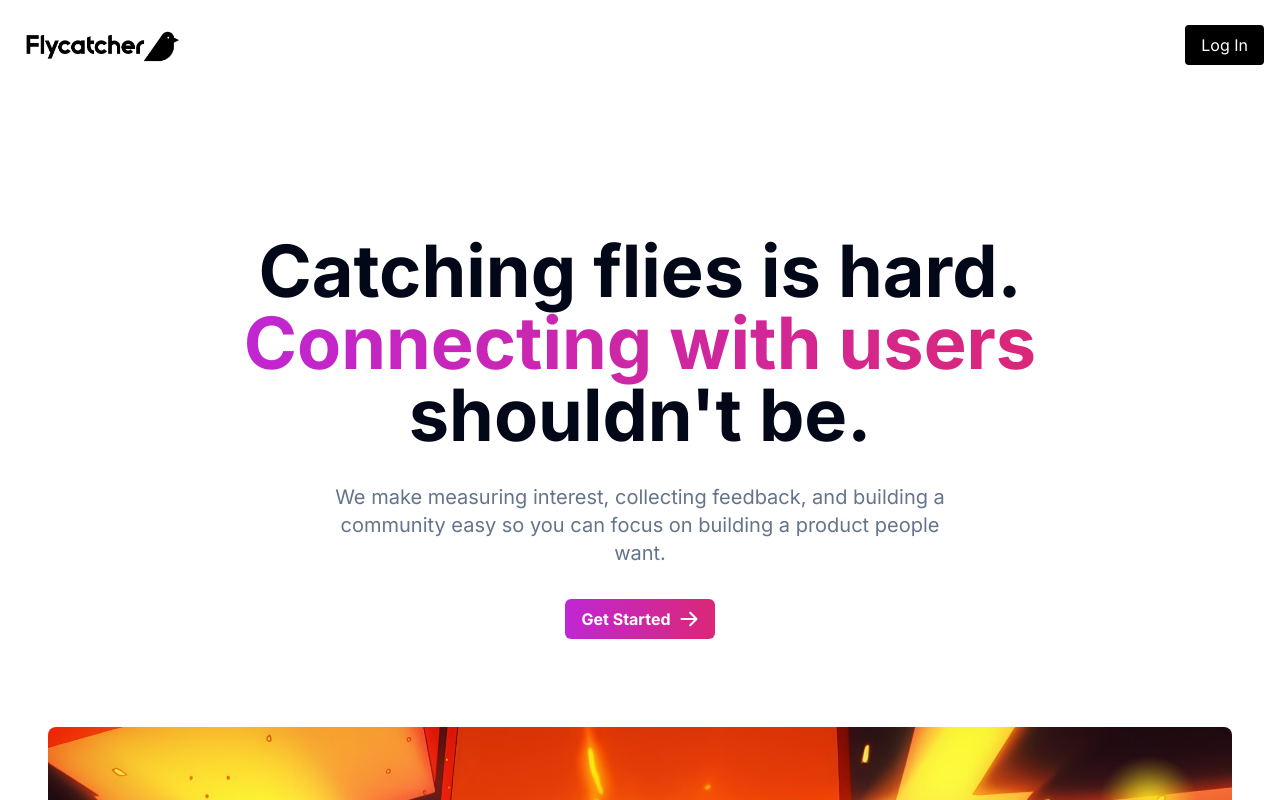
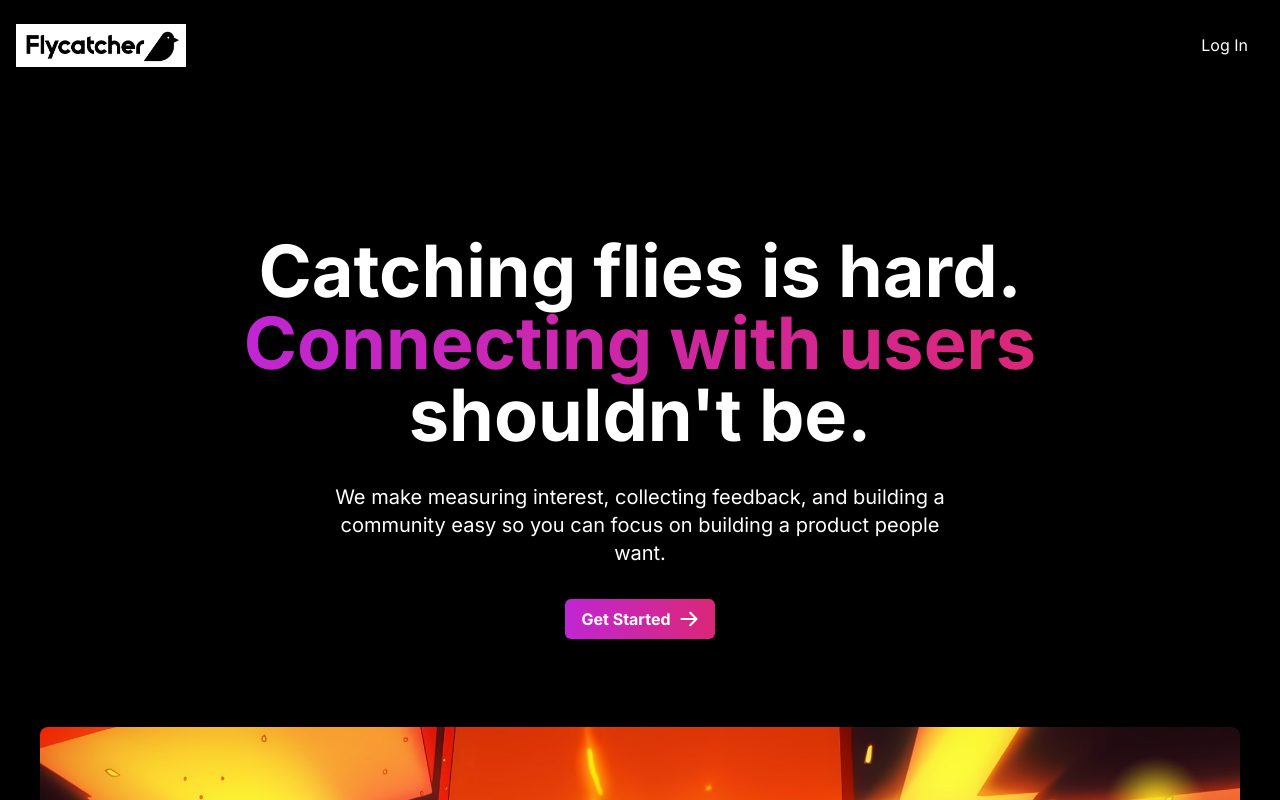
Before and after one commit to Kickblip/flycatcher, a Next.js app: page / in a window 1280 px wide. Shown: the top 800 px of the page. Built offline with nearby package versions, Linux system fonts and the light colour scheme; no server answers.

Commit message:
forgot some files for the last commit

```diff
--- a/app/globals.css
+++ b/app/globals.css
@@ -2,75 +2,25 @@
 @tailwind components;
 @tailwind utilities;
 
-  @layer base {
 :root {
-      --background: 0 0% 100%;
-      --foreground: 222.2 84% 4.9%;
-
-      --card: 0 0% 100%;
-      --card-foreground: 222.2 84% 4.9%;
-
-      --popover: 0 0% 100%;
-      --popover-foreground: 222.2 84% 4.9%;
-
-      --primary: 222.2 47.4% 11.2%;
-      --primary-foreground: 210 40% 98%;
-
-      --secondary: 210 40% 96.1%;
-      --secondary-foreground: 222.2 47.4% 11.2%;
-
-      --muted: 210 40% 96.1%;
-      --muted-foreground: 215.4 16.3% 46.9%;
-
-      --accent: 210 40% 96.1%;
-      --accent-foreground: 222.2 47.4% 11.2%;
-
-      --destructive: 0 84.2% 60.2%;
-      --destructive-foreground: 210 40% 98%;
-
-      --border: 214.3 31.8% 91.4%;
-      --input: 214.3 31.8% 91.4%;
-      --ring: 222.2 84% 4.9%;
-
-      --radius: 0.5rem;
+  --foreground-rgb: 0, 0, 0;
 }
 
-    .dark {
-      --background: 222.2 84% 4.9%;
-      --foreground: 210 40% 98%;
-
-      --card: 222.2 84% 4.9%;
-      --card-foreground: 210 40% 98%;
-
-      --popover: 222.2 84% 4.9%;
-      --popover-foreground: 210 40% 98%;
-
-      --primary: 210 40% 98%;
-      --primary-foreground: 222.2 47.4% 11.2%;
-
-      --secondary: 217.2 32.6% 17.5%;
-      --secondary-foreground: 210 40% 98%;
-
-      --muted: 217.2 32.6% 17.5%;
-      --muted-foreground: 215 20.2% 65.1%;
-
-      --accent: 217.2 32.6% 17.5%;
-      --accent-foreground: 210 40% 98%;
-
-      --destructive: 0 62.8% 30.6%;
-      --destructive-foreground: 210 40% 98%;
-
-      --border: 217.2 32.6% 17.5%;
-      --input: 217.2 32.6% 17.5%;
-      --ring: 212.7 26.8% 83.9%;
+@media (prefers-color-scheme: light) {
+  :root {
+    --foreground-rgb: 255, 255, 255;
+    --background-start-rgb: 0, 0, 0;
+    --background-end-rgb: 0, 0, 0;
   }
 }
 
-  @layer base {
-    * {
-      @apply border-border;
+body {
+  color: rgb(var(--foreground-rgb));
+  background: linear-gradient(to bottom, transparent, rgb(var(--background-end-rgb))) rgb(var(--background-start-rgb));
 }
-    body {
-      @apply bg-background text-foreground;
+
+@layer utilities {
+  .text-balance {
+    text-wrap: balance;
   }
 }
--- a/lib/utils.ts
+++ /dev/null
@@ -1,6 +0,0 @@
-import { type ClassValue, clsx } from "clsx"
-import { twMerge } from "tailwind-merge"
-
-export function cn(...inputs: ClassValue[]) {
-  return twMerge(clsx(inputs))
-}
--- a/tailwind.config.ts
+++ b/tailwind.config.ts
@@ -1,80 +1,15 @@
 import type { Config } from "tailwindcss"
 
-const config = {
-  darkMode: ["class"],
-  content: [
-    './pages/**/*.{ts,tsx}',
-    './components/**/*.{ts,tsx}',
-    './app/**/*.{ts,tsx}',
-    './src/**/*.{ts,tsx}',
-	],
-  prefix: "",
+const config: Config = {
+  content: ["./pages/**/*.{js,ts,jsx,tsx,mdx}", "./components/**/*.{js,ts,jsx,tsx,mdx}", "./app/**/*.{js,ts,jsx,tsx,mdx}"],
   theme: {
-    container: {
-      center: true,
-      padding: "2rem",
-      screens: {
-        "2xl": "1400px",
-      },
-    },
     extend: {
-      colors: {
-        border: "hsl(var(--border))",
-        input: "hsl(var(--input))",
-        ring: "hsl(var(--ring))",
-        background: "hsl(var(--background))",
-        foreground: "hsl(var(--foreground))",
-        primary: {
-          DEFAULT: "hsl(var(--primary))",
-          foreground: "hsl(var(--primary-foreground))",
-        },
-        secondary: {
-          DEFAULT: "hsl(var(--secondary))",
-          foreground: "hsl(var(--secondary-foreground))",
-        },
-        destructive: {
-          DEFAULT: "hsl(var(--destructive))",
-          foreground: "hsl(var(--destructive-foreground))",
-        },
-        muted: {
-          DEFAULT: "hsl(var(--muted))",
-          foreground: "hsl(var(--muted-foreground))",
-        },
-        accent: {
-          DEFAULT: "hsl(var(--accent))",
-          foreground: "hsl(var(--accent-foreground))",
-        },
-        popover: {
-          DEFAULT: "hsl(var(--popover))",
-          foreground: "hsl(var(--popover-foreground))",
-        },
-        card: {
-          DEFAULT: "hsl(var(--card))",
-          foreground: "hsl(var(--card-foreground))",
-        },
-      },
-      borderRadius: {
-        lg: "var(--radius)",
-        md: "calc(var(--radius) - 2px)",
-        sm: "calc(var(--radius) - 4px)",
-      },
-      keyframes: {
-        "accordion-down": {
-          from: { height: "0" },
-          to: { height: "var(--radix-accordion-content-height)" },
-        },
-        "accordion-up": {
-          from: { height: "var(--radix-accordion-content-height)" },
-          to: { height: "0" },
-        },
-      },
-      animation: {
-        "accordion-down": "accordion-down 0.2s ease-out",
-        "accordion-up": "accordion-up 0.2s ease-out",
+      backgroundImage: {
+        "gradient-radial": "radial-gradient(var(--tw-gradient-stops))",
+        "gradient-conic": "conic-gradient(from 180deg at 50% 50%, var(--tw-gradient-stops))",
       },
     },
   },
-  plugins: [require("tailwindcss-animate")],
-} satisfies Config
-
+  plugins: [],
+}
 export default config
```
Also changed, not shown: components.json (deleted). Lines whose indentation alone changed are shown as unchanged.
